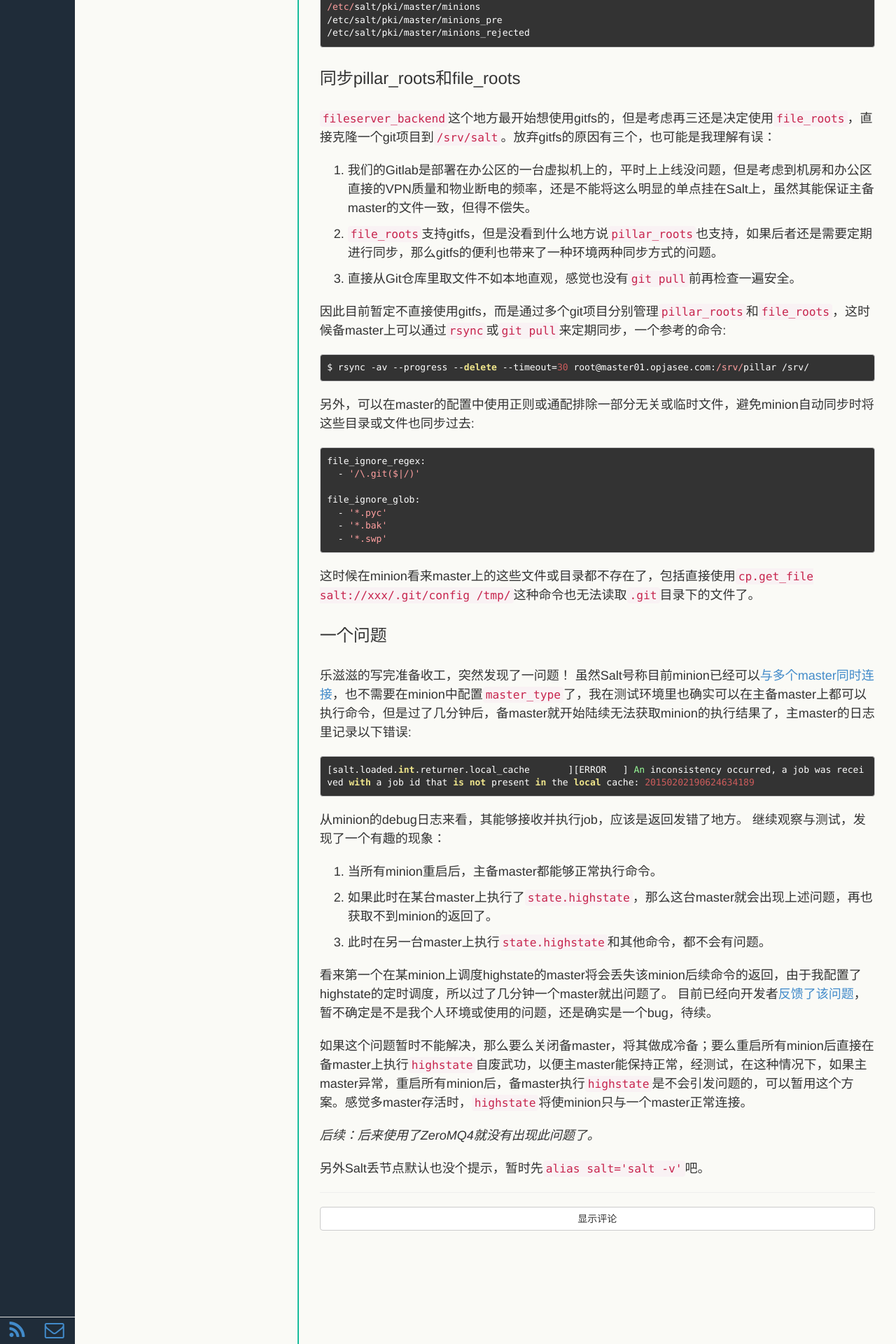
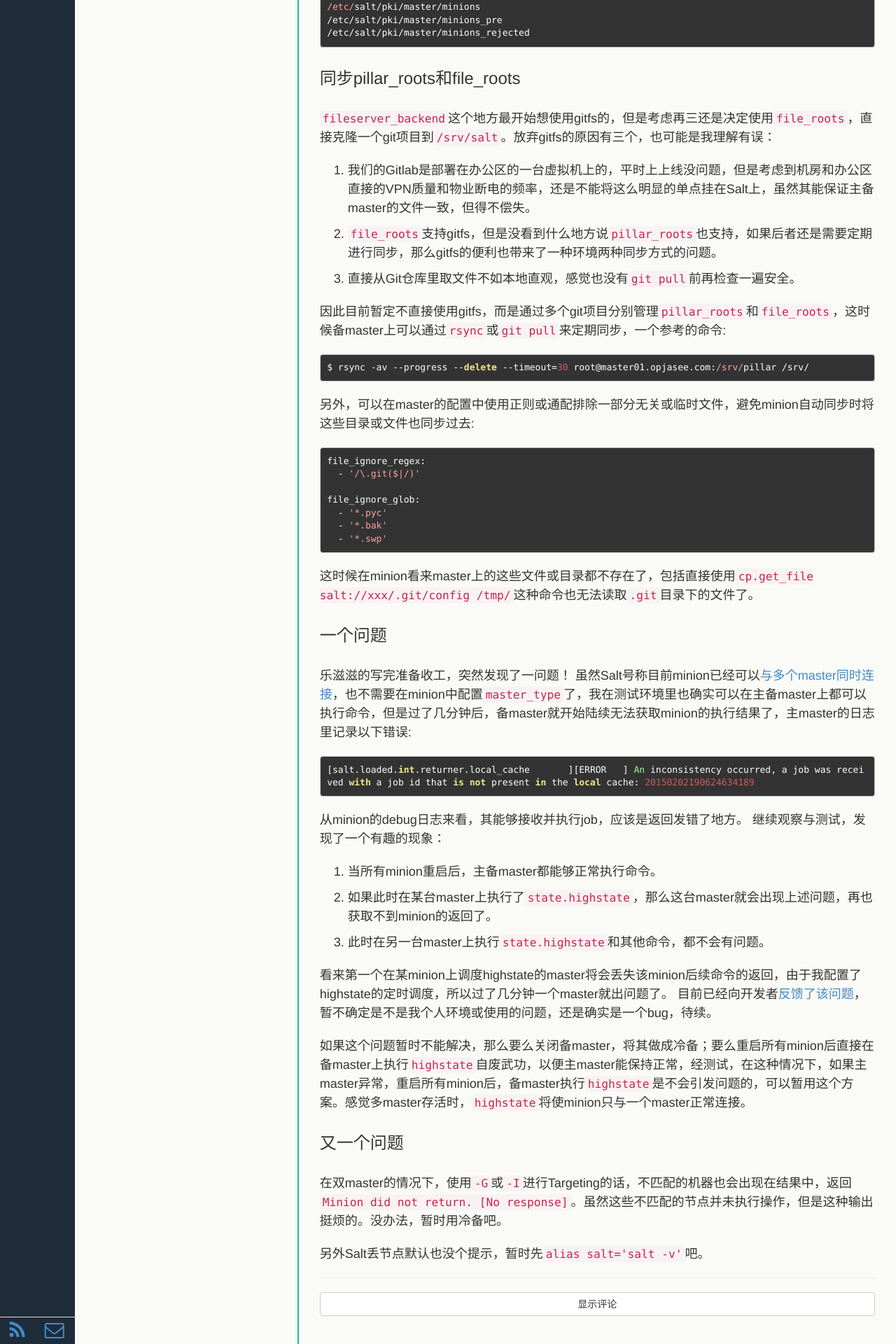
Before and after one commit to jasee/jasee.github.io, a Jekyll site: the page built from _posts/2015/2015-02-03-salt-multi-master.md, in a window 1280 px wide. Shown: the part 1139-3059 px from the top of the page at 70% size. Built offline with Jekyll 4.4.1, drawn with Linux system fonts in a browser that asks for light colours; Markdown is read by kramdown in place of the engine named in the settings.

Commit message:
update blog

```diff
--- a/_posts/2015/2015-02-03-salt-multi-master.md
+++ b/_posts/2015/2015-02-03-salt-multi-master.md
@@ -87,7 +87,8 @@ file_ignore_glob:
 
 如果这个问题暂时不能解决，那么要么关闭备master，将其做成冷备；要么重启所有minion后直接在备master上执行`highstate`自废武功，以便主master能保持正常，经测试，在这种情况下，如果主master异常，重启所有minion后，备master执行`highstate`是不会引发问题的，可以暂用这个方案。感觉多master存活时，`highstate`将使minion只与一个master正常连接。
 
-*后续：后来使用了ZeroMQ4就没有出现此问题了。*
+### 又一个问题
+在双master的情况下，使用`-G`或`-I`进行Targeting的话，不匹配的机器也会出现在结果中，返回`Minion did not return. [No response]`。虽然这些不匹配的节点并未执行操作，但是这种输出挺烦的。没办法，暂时用冷备吧。
 
 另外Salt丢节点默认也没个提示，暂时先`alias salt='salt -v'`吧。
 
```
